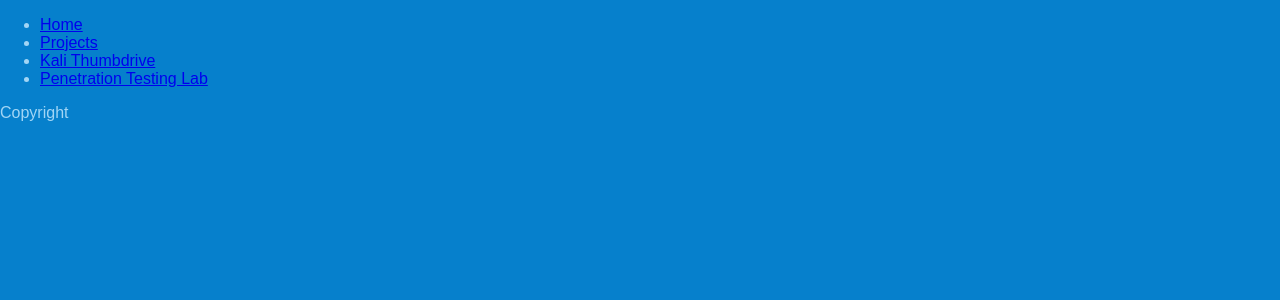
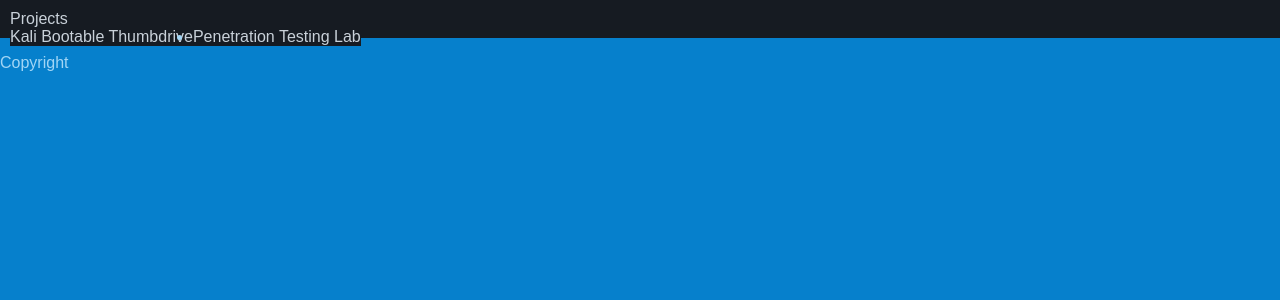
Before and after one commit to St33lRain/St33lRain.github.io, a Jekyll site: the page built from index.md, in a window 1280 px wide. Shown: the top 300 px of the page. Built offline with Jekyll 4.4.1, drawn with Linux system fonts in a browser that asks for light colours.

Commit message:
Update default.html
Commented out ul for testing of nav.html generated list

```diff
--- a/_layouts/default.html
+++ b/_layouts/default.html
@@ -7,9 +7,9 @@
   <link rel="stylesheet" href="{{'/assets/css/style.css' | relative_url}}">
 </head>
 <body>
-  <!-- {% include nav.html %} -->
+  {% include nav.html %}
   <main class="content">
-    <ul>
+   <!-- <ul>
       <li>
         <a href="https://st33lrain.github.io/index/">Home</a>
       </li>
@@ -22,7 +22,7 @@
           <a href="https://st33lrain.github.io/projects/Penetration Testing Lab">Penetration Testing Lab</a>
         </li>
       </li>
-    </ul>
+    </ul> -->
 </body>
 <footer>
    <p>Copyright</p>
```
